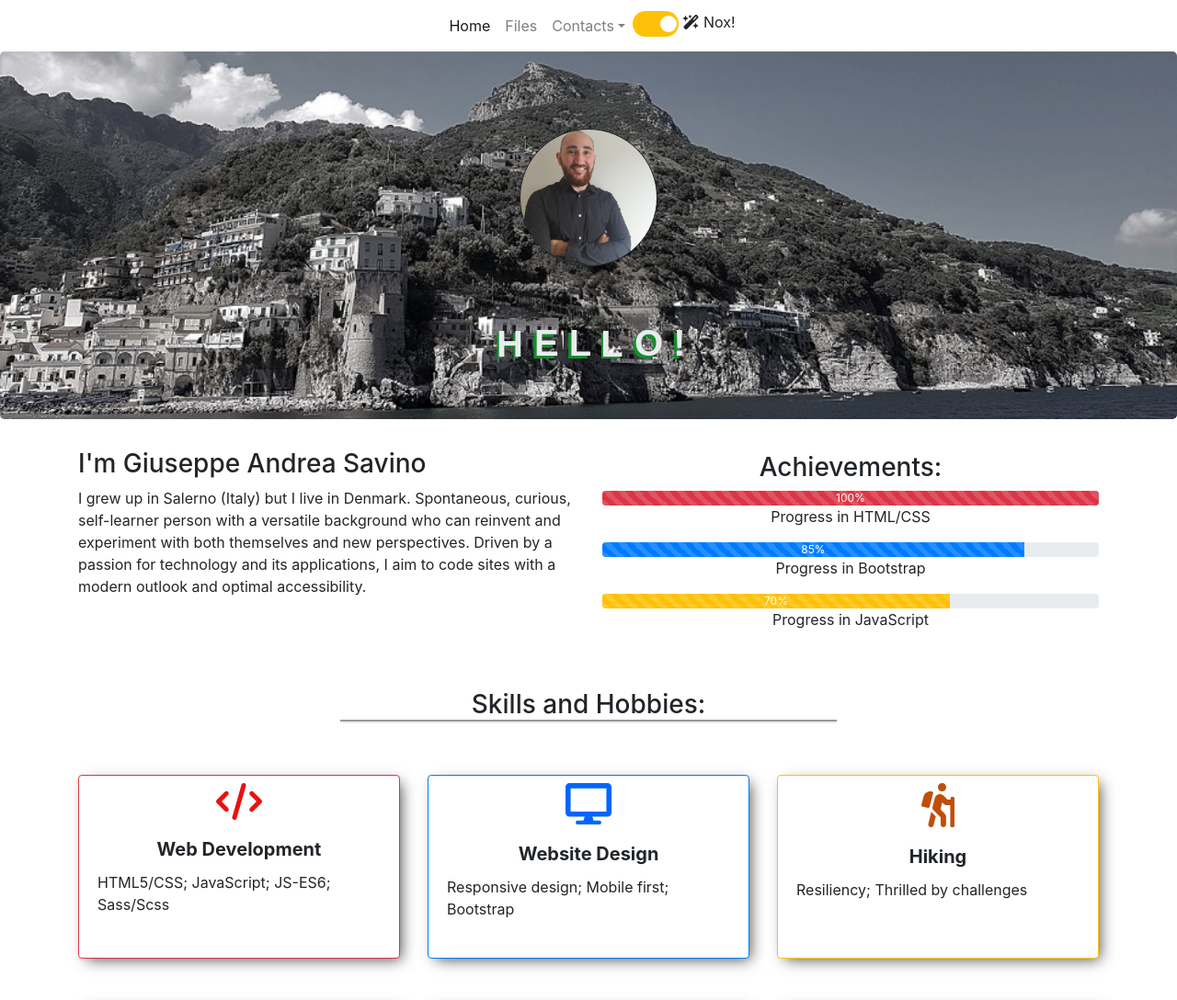
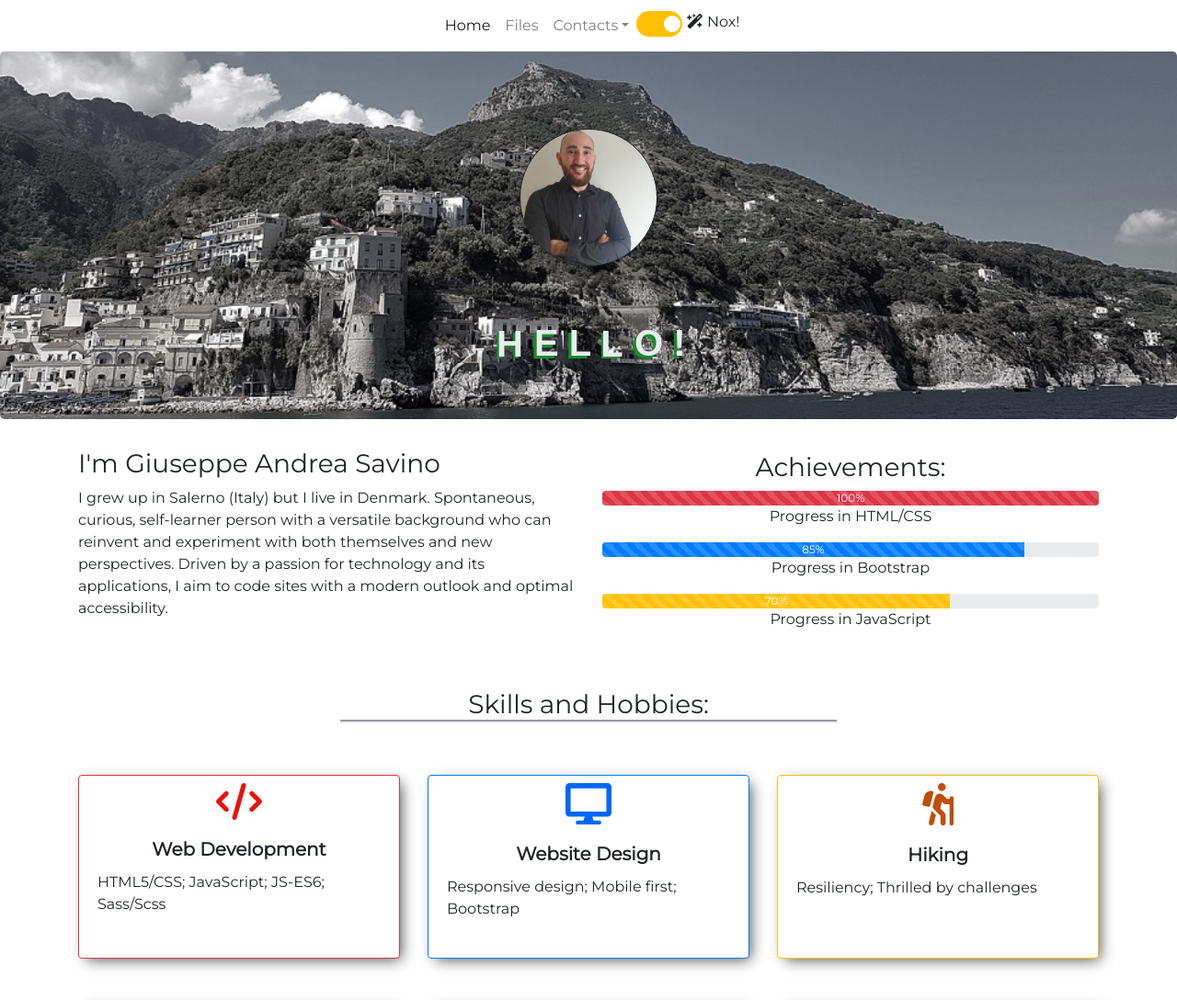
Before and after one commit to Zipep/Portfolio-2, a website: page src/index.html in a window 1280 px wide. Shown: the top 1088 px of the page at 92% size. Drawn offline with nearby package versions, Linux system fonts and the light colour scheme.

Commit message:
Last edit and upload

```diff
--- a/src/index.html
+++ b/src/index.html
@@ -6,11 +6,15 @@
 <meta name="viewport" content="width=device-width", initial-scale="1", shrink-to-fit="no">
 <meta http-equiv="x-ua-compatible" content="ie-edge">
 <link rel="stylesheet" href="https://cdnjs.cloudflare.com/ajax/libs/font-awesome/6.2.0/css/all.min.css">
-<!-- <link rel="stylesheet" href="../node_modules/bootstrap/dist/css/bootstrap.css"> -->
 <link rel="stylesheet" href="https://cdn.jsdelivr.net/npm/bootstrap@4.6.1/dist/css/bootstrap.css">
-<link rel="icon" type="image/png" href="assets/img/bulldozer-icon.png">
+<link rel=" shortcut icon" type="image/x-icon" href="assets/img/myportal.ico">
 <script src="js/javascript.js"></script>
 <link rel="stylesheet" href="css/styles.css">
+<!--Font-family-->
+<link rel="preconnect" href="https://fonts.googleapis.com">
+<link rel="preconnect" href="https://fonts.gstatic.com" crossorigin>
+<link href="https://fonts.googleapis.com/css2?family=Montserrat&display=swap" rel="stylesheet">
+<!--Font-family-->
 <title>New Portfolio</title>
 </head>
 <body>
@@ -247,10 +251,6 @@
 
 
 <!-- jQuery first, then Popper.js, then Bootstrap JS. -->
-<!-- <script src="../node_modules/jquery/dist/jquery.min.js"></script> -->
-<!-- <script src="../node_modules/popper.js/dist/popper.min.js"></script> -->
-<!-- <script src="../node_modules/bootstrap/dist/js/bootstrap.js"></script>     -->
-
 <script src="https://cdn.jsdelivr.net/npm/jquery@3.6.0/dist/jquery.min.js"></script>
 <script src="https://cdnjs.cloudflare.com/ajax/libs/popper.js/2.9.2/umd/popper.min.js"></script>
 <script src="https://cdn.jsdelivr.net/npm/bootstrap@4.6.1/dist/js/bootstrap.js"></script>
--- a/src/scss/styles.scss
+++ b/src/scss/styles.scss
@@ -4,9 +4,9 @@ $yellow: #ffc107;
     background-color: #252525;
     color: white;
 }
-
+$font-family-base: 'Montserrat', arial, sans-serif;
 body{
-    font-family: 'Courier New', Courier, monospace;
+	font-family: $font-family-base;
 }
 
 .dark-mode {
@@ -21,12 +21,6 @@ body{
     footer{
         @include dark;
         border: 2px solid white;
-
-        // margin-top: 30%;
-	    // padding-bottom: 0.5%;
-        // margin-left: 0.5%;
-        // margin-right: 0.5%;
-
     }
     .navbar-light .navbar-nav .nav-link{
         color: white;
@@ -187,7 +181,7 @@ input {
 	filter: invert(23%) sepia(69%) saturate(3745%) hue-rotate(212deg) brightness(103%) contrast(108%);
 }
 #hiking {
-    width: 36px;
+    width: 34px;
 	filter: invert(33%) sepia(71%) saturate(5507%) hue-rotate(24deg) brightness(97%) contrast(94%);
 }
 #tech{
@@ -206,9 +200,9 @@ footer {
      background-color: #e9ecef;
 	 border-top-right-radius: 30%;
 	 border-top-left-radius: 30%;
-   // prova ombre footer
-   	-webkit-box-shadow: -10px 0px 13px -7px #000000, 10px 0px 13px -7px #000000, 5px 5px 5px 0px rgba(195,198,200,0.25);
-	box-shadow: -10px 0px 13px -7px #000000, 10px 0px 13px -7px #000000, 5px 5px 5px 0px rgba(195,198,200,0.25);
+     // footer shadows
+   	 -webkit-box-shadow: -10px 0px 13px -7px #000000, 10px 0px 13px -7px #000000, 5px 5px 5px 0px rgba(195,198,200,0.25);
+	 box-shadow: -10px 0px 13px -7px #000000, 10px 0px 13px -7px #000000, 5px 5px 5px 0px rgba(195,198,200,0.25);
 }
 #copyright{
     background-color: #8999a9;
@@ -216,7 +210,7 @@ footer {
 	border-top-left-radius: 30%;
 }
 
-// TEST ANIMAZIONE SPAN HELLO -------------------------------------------------------
+// hello animation
 
 $t: 1s;
 $d: 0.08em;
```
Also changed, not shown: src/curriculum.html (+1 -1 lines), src/assets/img/myportal.ico (added), src/css/styles.css, 1 other file.
